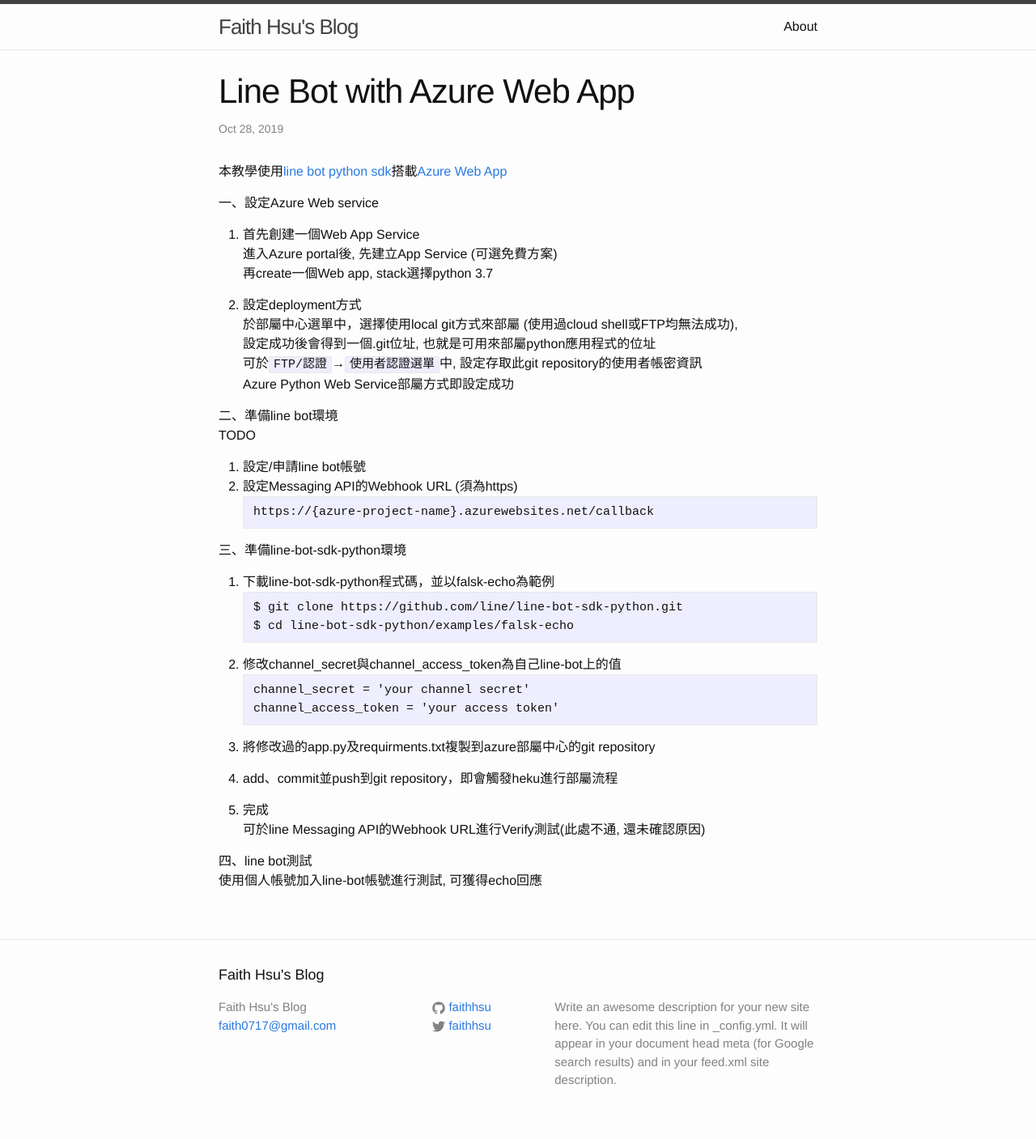
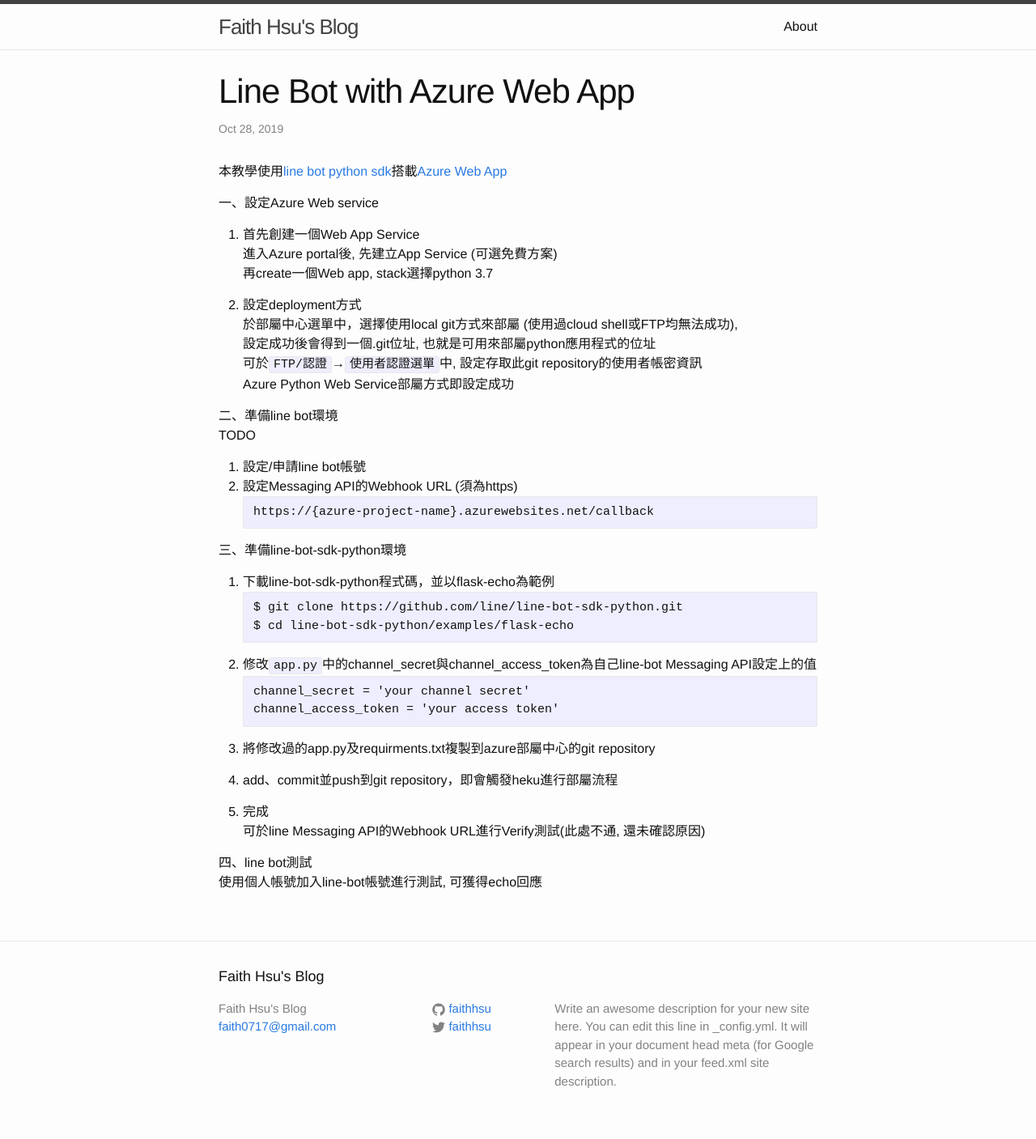
Before and after one commit to faithhsu/faithhsu.github.io, a Jekyll site: the page built from _posts/2019-10-28-Line-Bot-with-Azure-Web-App.markdown, in a window 1280 px wide. Shown: the whole page at 81% size. Built offline with Jekyll 4.4.1, drawn with Linux system fonts in a browser that asks for light colours.

Commit message:
Update 2019-10-28-Line-Bot-with-Azure-Web-App.markdown
minor fixed.

````diff
--- a/_posts/2019-10-28-Line-Bot-with-Azure-Web-App.markdown
+++ b/_posts/2019-10-28-Line-Bot-with-Azure-Web-App.markdown
@@ -26,13 +26,13 @@ https://{azure-project-name}.azurewebsites.net/callback
 ```
 
 三、準備line-bot-sdk-python環境
-1. 下載line-bot-sdk-python程式碼，並以falsk-echo為範例
+1. 下載line-bot-sdk-python程式碼，並以flask-echo為範例
 ```
 $ git clone https://github.com/line/line-bot-sdk-python.git
-$ cd line-bot-sdk-python/examples/falsk-echo
+$ cd line-bot-sdk-python/examples/flask-echo
 ```
 
-2. 修改channel_secret與channel_access_token為自己line-bot上的值
+2. 修改`app.py`中的channel_secret與channel_access_token為自己line-bot Messaging API設定上的值
 ```
 channel_secret = 'your channel secret'
 channel_access_token = 'your access token'
````
